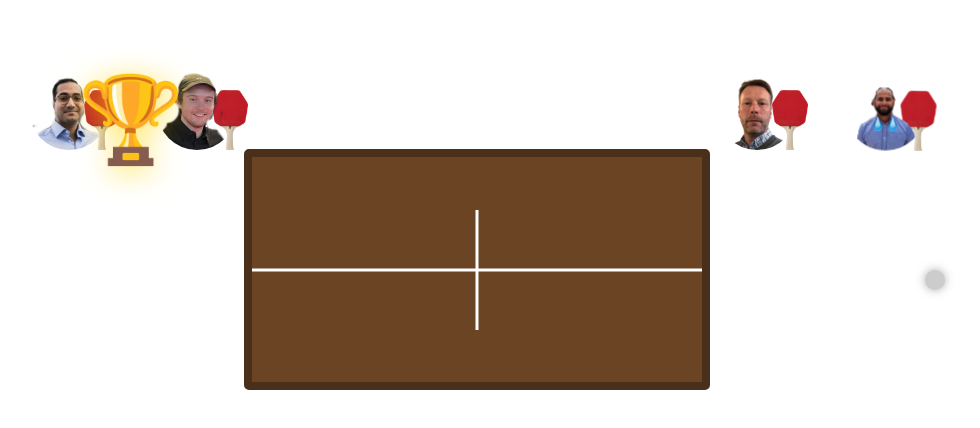
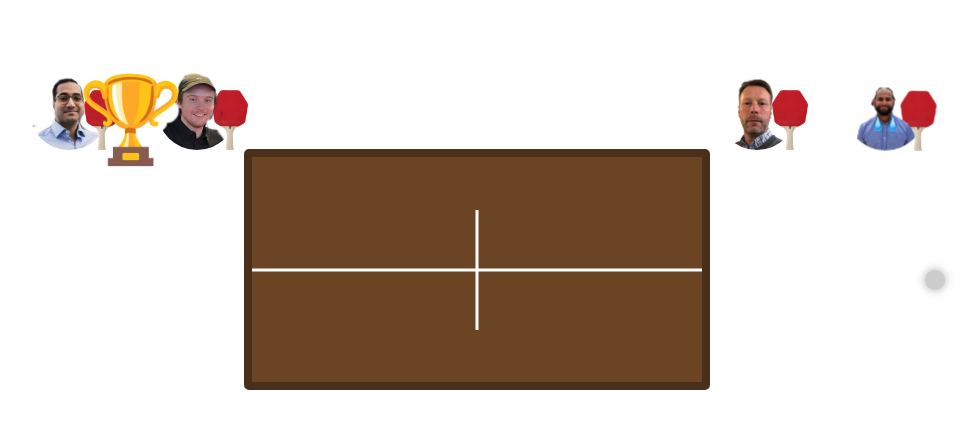
Before and after one commit to hallstedt-BI/hallstedt-bi.github.io, a plain HTML site: page pingpong-animation-final.html in a window 1280 px wide. Shown: the part 210-638 px from the top of the page, without its empty margins (163-1143 px from the left). Drawn offline with Linux system fonts and the light colour scheme.

Commit message:
Remove drop-shadow effect from trophy background

```diff
--- a/pingpong-animation-final.html
+++ b/pingpong-animation-final.html
@@ -344,7 +344,6 @@
             background-size: contain;
             background-repeat: no-repeat;
             background-position: center;
-            filter: drop-shadow(0 5px 15px rgba(255, 215, 0, 0.6));
         }
 
         .trophy.show {
```
